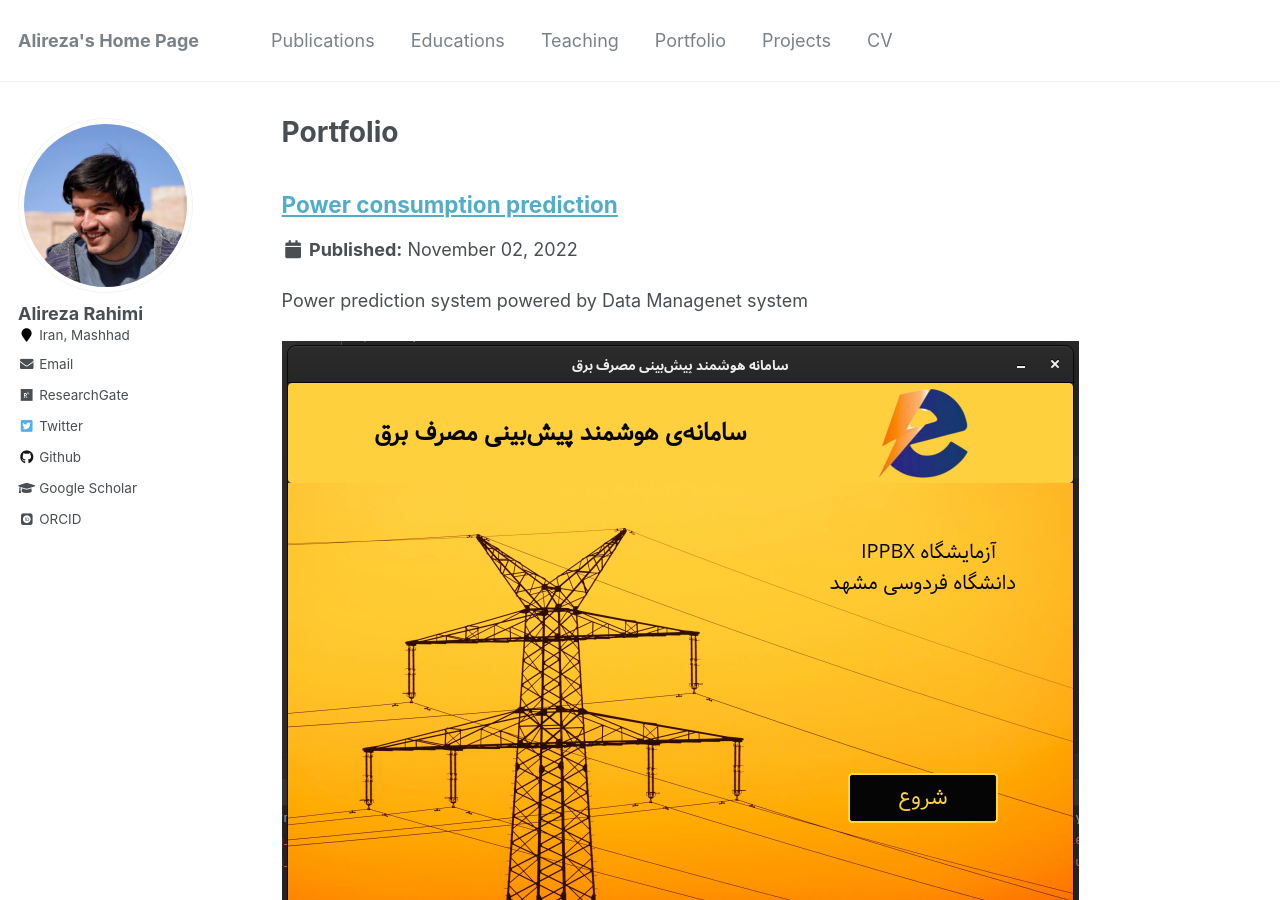
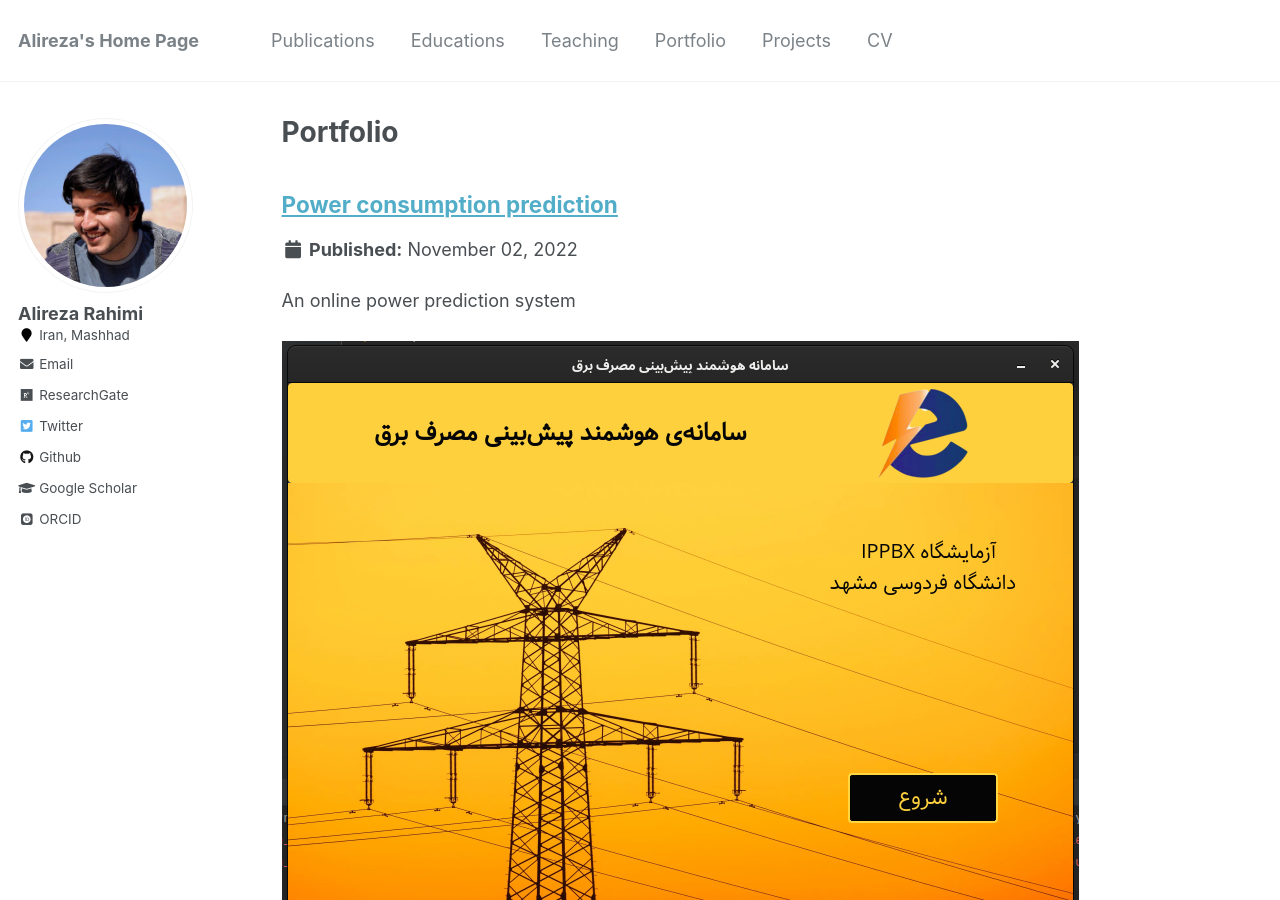
Before and after one commit to alireza9978/alireza9978.github.io, a Jekyll site: the page built from _pages/portfolio.html, in a window 1280 px wide and 900 px high. Built offline with Jekyll 4.4.1, drawn with Linux system fonts in a browser that asks for light colours; some web fonts are replaced.

Commit message:
change text

```diff
--- a/_portfolio/1-prediction.md
+++ b/_portfolio/1-prediction.md
@@ -1,6 +1,6 @@
 ---
 title: "Power consumption prediction"
-excerpt: "Power prediction system powered by Data Managenet system<br/> <br/> <img src='/images/prediction-porfolio.png'>"
+excerpt: "An online power prediction system<br/> <br/> <img src='/images/prediction-porfolio.png'>"
 collection: portfolio
 ---
 • Developed a platform to predict power consumption of real users created using Python<br/>
```
